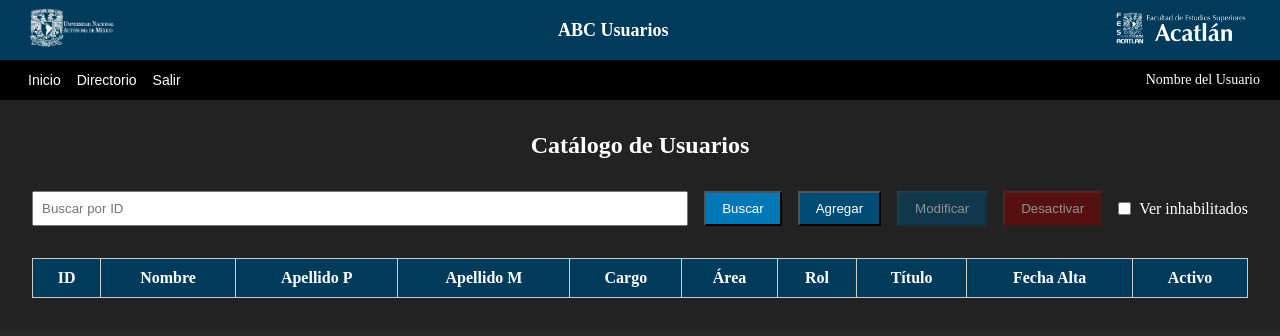
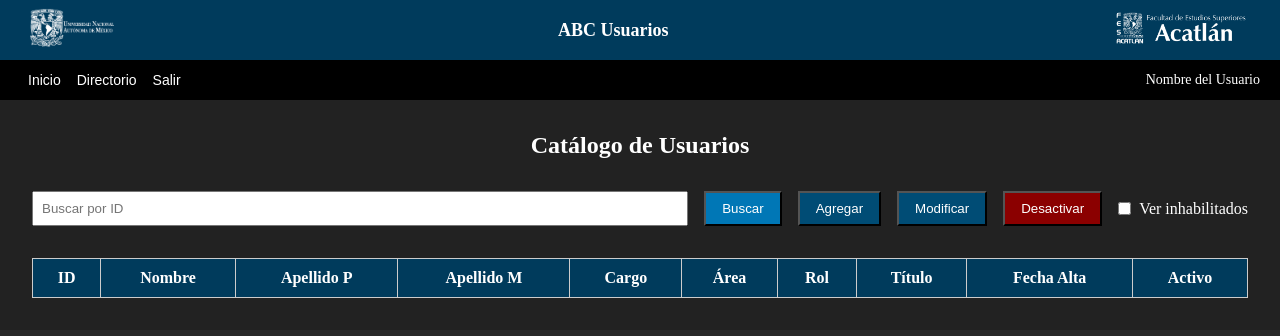
Before and after one commit to DanyMonTla/pifa1, a Next.js app: page /Usuarios in a window 1280 px wide. Shown: the top 336 px of the page. Built offline with nearby package versions, Linux system fonts and the light colour scheme; no server answers.

Commit message:
reactivaR COMPLETO

```diff
--- a/app/Usuarios/page.tsx
+++ b/app/Usuarios/page.tsx
@@ -151,9 +151,13 @@ export default function UsuariosCrud() {
       nid_area: parseInt(form.nid_area),
       nid_rol: parseInt(form.nid_rol),
       dfecha_alta: form.dfecha_alta || new Date().toISOString().slice(0, 10),
-      dfecha_baja: modo === 'eliminar' ? new Date().toISOString().slice(0, 10) : form.dfecha_baja || '',
+      dfecha_baja:
+        modo === 'eliminar'
+          ? new Date().toISOString().slice(0, 10)
+          : form.dfecha_baja || null,
       bhabilitado: modo === 'eliminar' ? false : true,
     };
+
 
     try {
       if (modo === 'agregar') {
@@ -280,13 +284,13 @@ export default function UsuariosCrud() {
         <button
           type="button"
           onClick={() => setModo('modificar')}
-          disabled={!form.cid_usuario || form.bhabilitado === false}
+          disabled={form.cid_usuario !== '' && form.bhabilitado === false}
           style={{
             backgroundColor: '#004c75',
             color: 'white',
             padding: '0.5rem 1rem',
-            opacity: !form.cid_usuario || form.bhabilitado === false ? 0.5 : 1,
-            cursor: !form.cid_usuario || form.bhabilitado === false ? 'not-allowed' : 'pointer',
+            opacity: form.cid_usuario !== '' && form.bhabilitado === false ? 0.5 : 1,
+            cursor: form.cid_usuario !== '' && form.bhabilitado === false ? 'not-allowed' : 'pointer',
           }}
         >
           Modificar
@@ -295,17 +299,18 @@ export default function UsuariosCrud() {
         <button
           type="button"
           onClick={() => setModo('eliminar')}
-          disabled={!form.cid_usuario || form.bhabilitado === false}
+          disabled={form.cid_usuario !== '' && form.bhabilitado === false}
           style={{
             backgroundColor: '#8B0000',
             color: 'white',
             padding: '0.5rem 1rem',
-            opacity: !form.cid_usuario || form.bhabilitado === false ? 0.5 : 1,
-            cursor: !form.cid_usuario || form.bhabilitado === false ? 'not-allowed' : 'pointer',
+            opacity: form.cid_usuario !== '' && form.bhabilitado === false ? 0.5 : 1,
+            cursor: form.cid_usuario !== '' && form.bhabilitado === false ? 'not-allowed' : 'pointer',
           }}
         >
           Desactivar
         </button>
+
 
         <label style={{ display: 'flex', alignItems: 'center', gap: '0.5rem', color: 'white' }}>
           <input type="checkbox" checked={mostrarInactivos} onChange={() => setMostrarInactivos(p => !p)} />
```
Also changed, not shown: app/AreasResponsables/page.tsx (+10 -1 lines).
